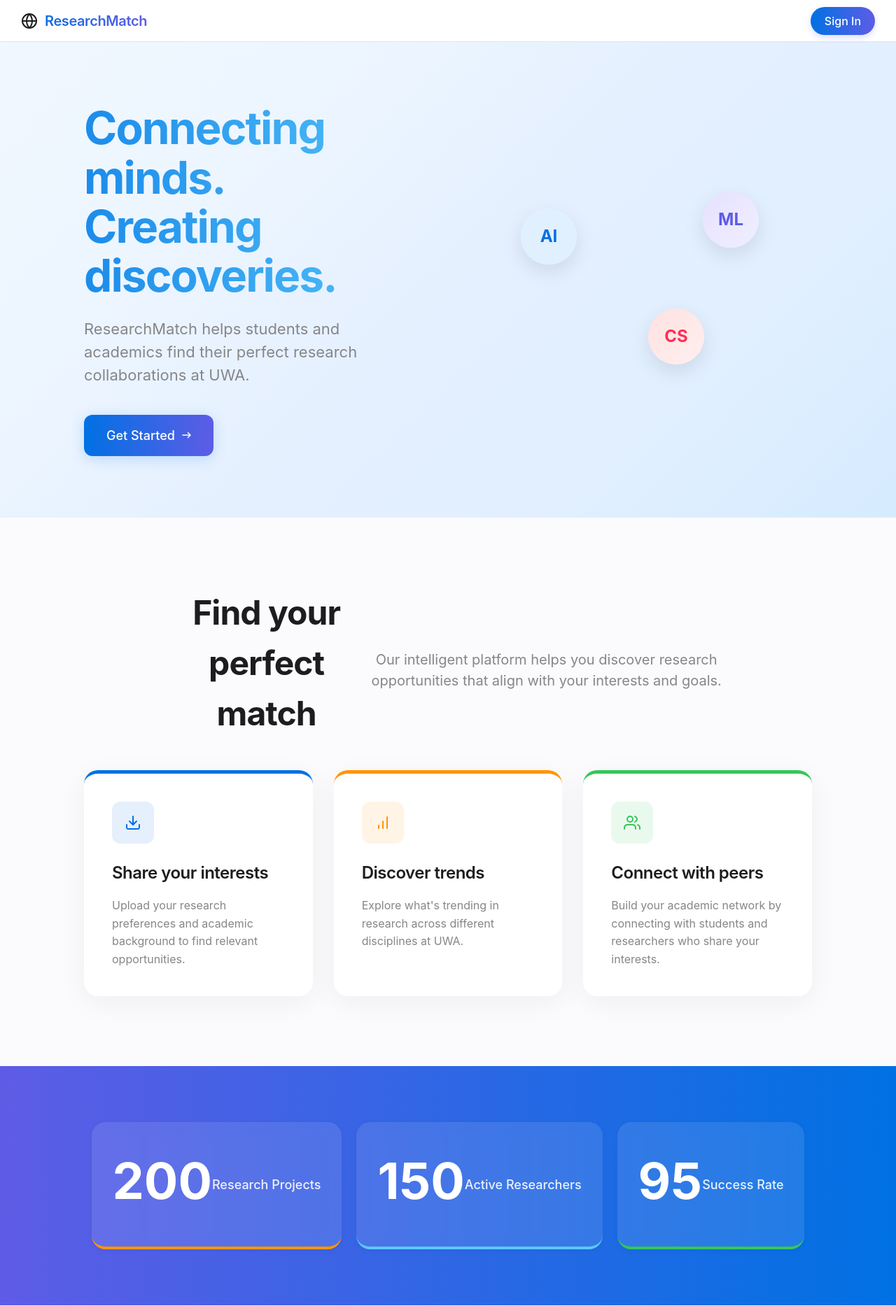
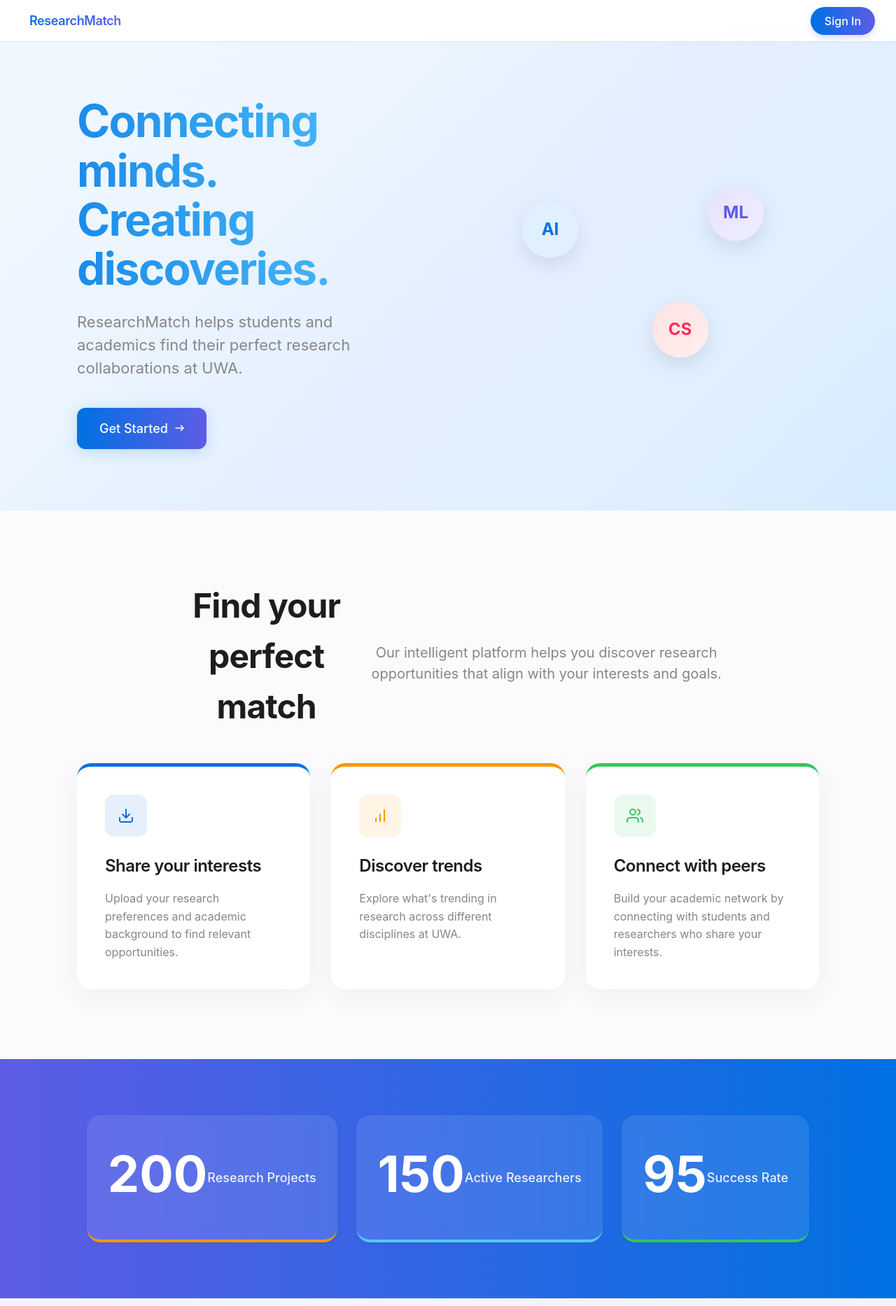
Before and after one commit to spuddydev/CITS3403_Group_Project, a Flask app: page /home in a window 1280 px wide. Shown: the top 1867 px of the page at 70% size. Run offline with Flask 3, Linux system fonts and the light colour scheme.

Commit message:
added margins to header

```diff
--- a/templates/base.html
+++ b/templates/base.html
@@ -15,13 +15,9 @@
                 <button class="menu-toggle" id="mobileMenuToggle">
                     <i class="fas fa-bars"></i>
                 </button>
-                <a href="{% if '/dashboard' in request.path or '/upload' in request.path or '/trends' in request.path or '/social' in request.path %}/dashboard{% else %}/{% endif %}" class="header-logo">
-                    <svg width="24" height="24" viewBox="0 0 24 24" fill="none" stroke="currentColor" stroke-width="2" stroke-linecap="round" stroke-linejoin="round">
-                        <circle cx="12" cy="12" r="10"></circle>
-                        <line x1="2" y1="12" x2="22" y2="12"></line>
-                        <path d="M12 2a15.3 15.3 0 0 1 4 10 15.3 15.3 0 0 1-4 10 15.3 15.3 0 0 1-4-10 15.3 15.3 0 0 1 4-10z"></path>
-                    </svg>
-                    <span class="header-logo-text" style="margin-left: 10px;">ResearchMatch</span>
+                <a href="{% if '/dashboard' in request.path %}/dashboard{% else %}/{% endif %}" class="header-logo">
+                    <!-- SVG icon -->
+                    <span class="header-logo-text" style="margin-left: 12px; font-size: 18px;">ResearchMatch</span>
                 </a>
             </div>
 
@@ -53,7 +49,7 @@
         <!-- Sidebar (only for logged-in users) -->
         {% if '/dashboard' in request.path or '/upload' in request.path or '/trends' in request.path or '/social' in request.path %}
         <aside class="sidebar" id="sidebar">
-            <div class="sidebar-section">
+            <div class="sidebar-section" style="margin-bottom: 20px;">
                 <h3 class="sidebar-header">Main</h3>
                 <ul class="sidebar-menu">
                     <li class="sidebar-menu-item">
@@ -153,12 +149,12 @@
 
         <!-- Main Content -->
         <main class="main-content {% if '/dashboard' in request.path or '/upload' in request.path or '/trends' in request.path or '/social' in request.path %}with-sidebar{% endif %}" id="mainContent">
-            <div class="content-area">
+            <div class="content-area" style="padding: 30px;">
                 {% block content %}{% endblock %}
             </div>
 
             <footer class="app-footer">
-                <p>Lorem ipsum. Footer information.</p>
+                <p style="margin-top: 40px;">Lorem ipsum. Footer information.</p>
             </footer>
         </main>
     </div>
```
